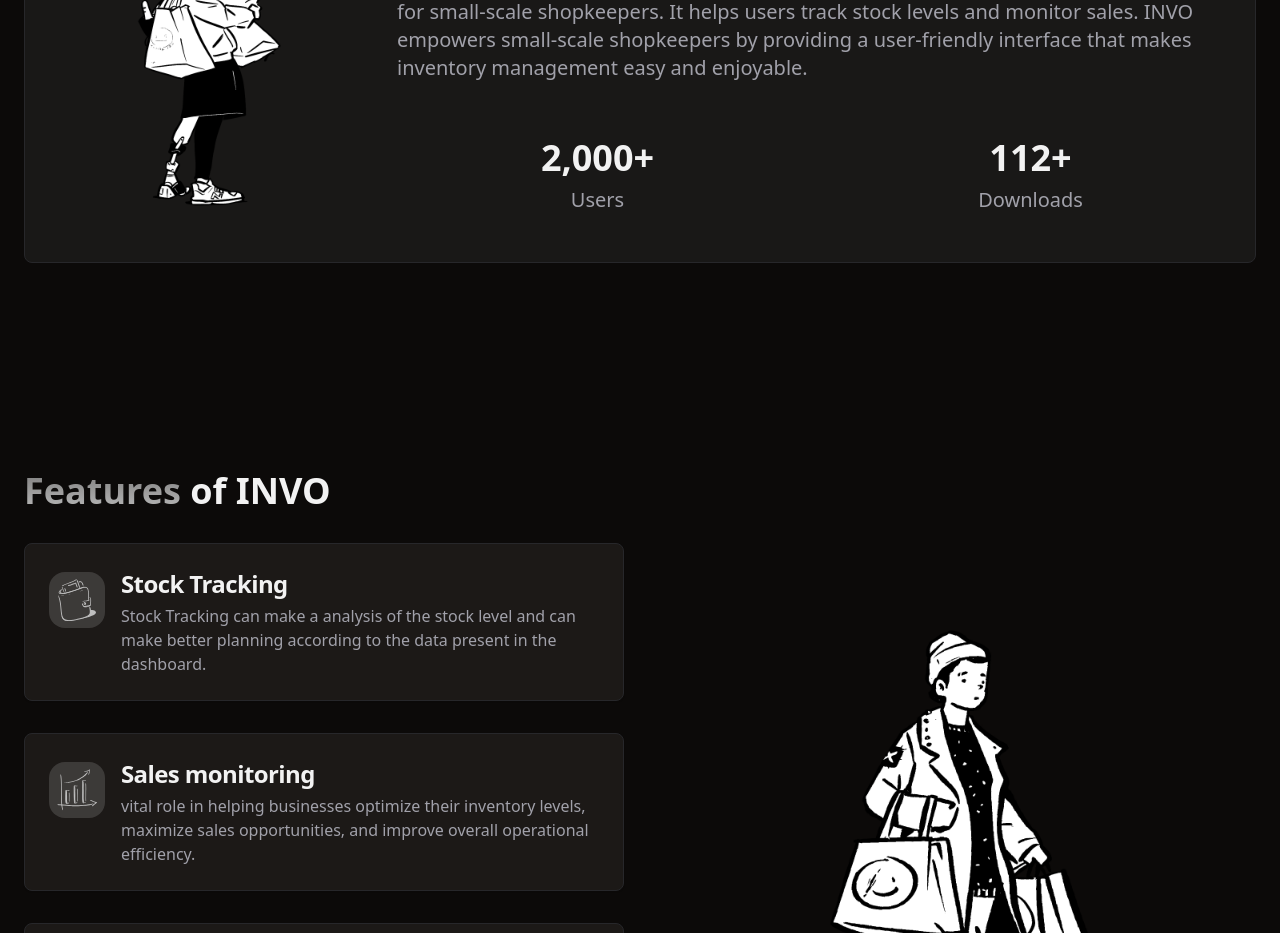
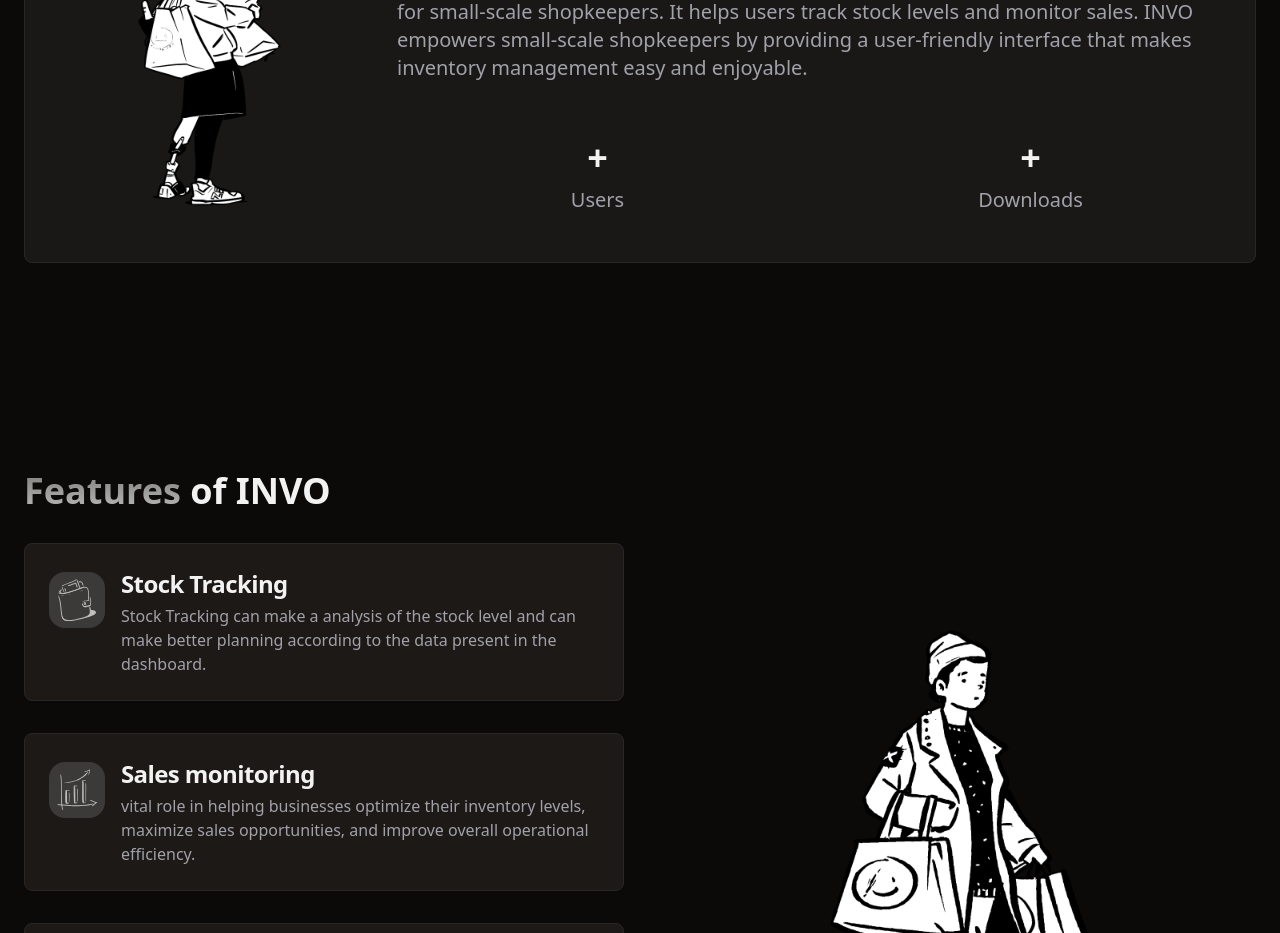
Before and after one commit to krish4693/invo-website, a Next.js app: page / in a window 1280 px wide. Shown: the part 940-1873 px from the top of the page. Built offline with nearby package versions, Linux system fonts and the light colour scheme.

Commit message:
counter added

```diff
--- a/src/components/Statistics.tsx
+++ b/src/components/Statistics.tsx
@@ -25,7 +25,7 @@
   ];
 
   return (
-    <ScrollTrigger onEnter={() => setCounterOn(true)} onExit={() => setCounterOn(false)}>
+
       <section id="statistics">
         <div className="grid grid-cols-2 lg:grid-cols-2 gap-8">
           {stats.map(({ quantity, description }: statsProps) => (
@@ -43,7 +43,7 @@
           ))}
         </div>
       </section>
-    </ScrollTrigger>
+
 
   );
 };
```
